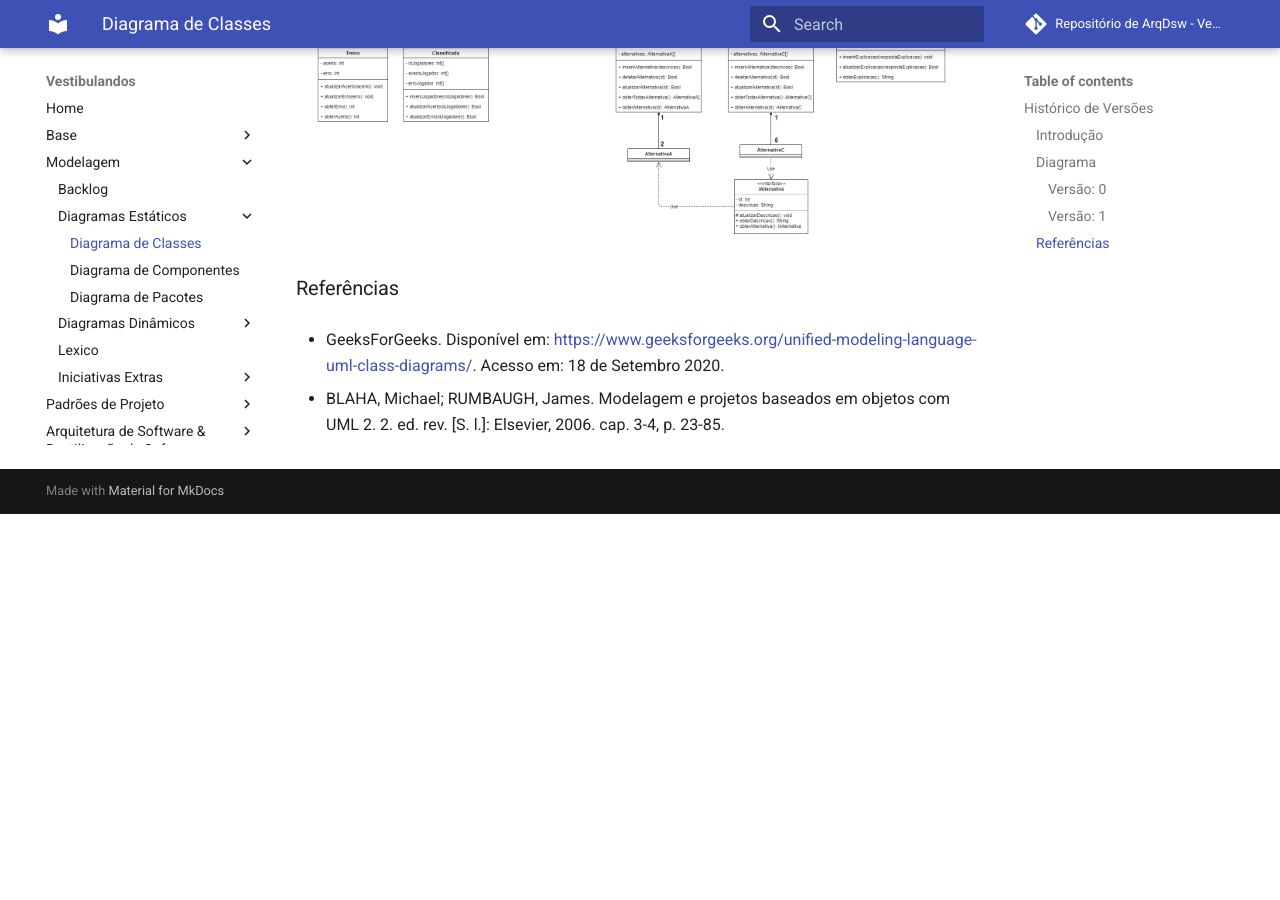
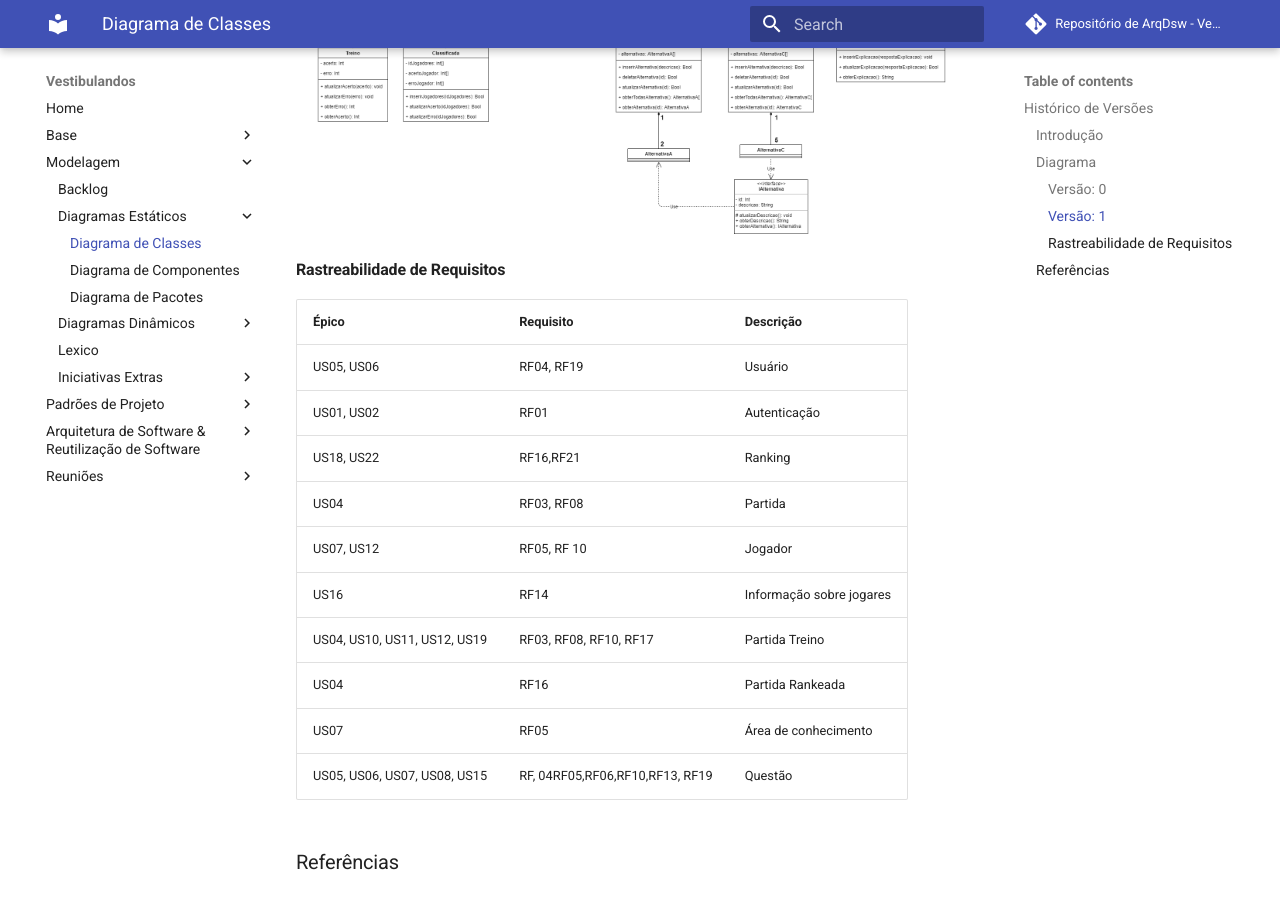
Before and after one commit to UnBArqDsw/2020.1_G4_Vestibulandos, an MkDocs documentation site: the page built from docs/modelagem/diagramas_estaticos/diagrama_de_classe.md, in a window 1280 px wide and 900 px high, scrolled down 1882 px. Built offline with MkDocs 1.6.1 and Material for MkDocs 9.7.7, drawn with Linux system fonts in a browser that asks for light colours; comment, search, counter and statistics services are not loaded; before the commit the page ends 2396 px from its top, so only the background shows below that.

Commit message:
Adicionando rastreabilidade de requisitos em diagrama de classe

```diff
--- a/docs/modelagem/diagramas_estaticos/diagrama_de_classe.md
+++ b/docs/modelagem/diagramas_estaticos/diagrama_de_classe.md
@@ -19,6 +19,23 @@ Os diagramas de classes são os principais blocos de construção de todos os m
 #### Versão: 1
 ![DiagramaClasse](../../img/diagramas/diagrama_de_classe_v1.png)
 
+
+#### Rastreabilidade de Requisitos
+
+|Épico|Requisito| Descrição |
+|-------|-----|------|
+| US05, US06 | RF04, RF19 | Usuário|
+| US01, US02 | RF01| Autenticação|
+| US18, US22| RF16,RF21 |Ranking|
+| US04| RF03, RF08 | Partida|
+| US07, US12|RF05,  RF 10| Jogador|
+| US16 | RF14 | Informação sobre jogares|
+| US04, US10, US11, US12, US19 | RF03, RF08, RF10, RF17 | Partida Treino|
+| US04| RF16| Partida Rankeada|
+| US07| RF05| Área de conhecimento|
+| US05, US06, US07, US08, US15 | RF, 04RF05,RF06,RF10,RF13, RF19| Questão|
+
+
 ### Referências
 - GeeksForGeeks. Disponível em: <https://www.geeksforgeeks.org/unified-modeling-language-uml-class-diagrams/>. Acesso em: 18 de Setembro 2020.
 
```
